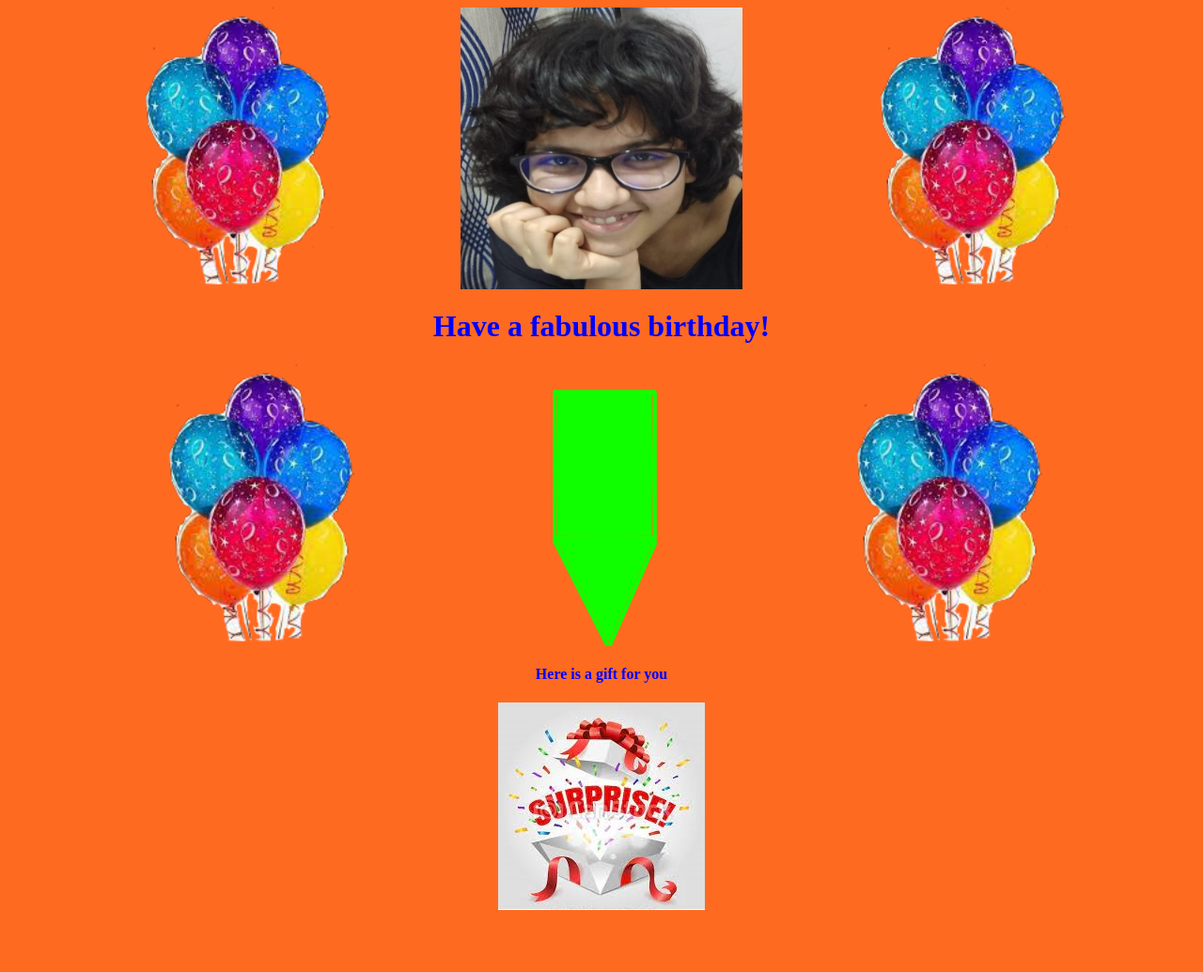
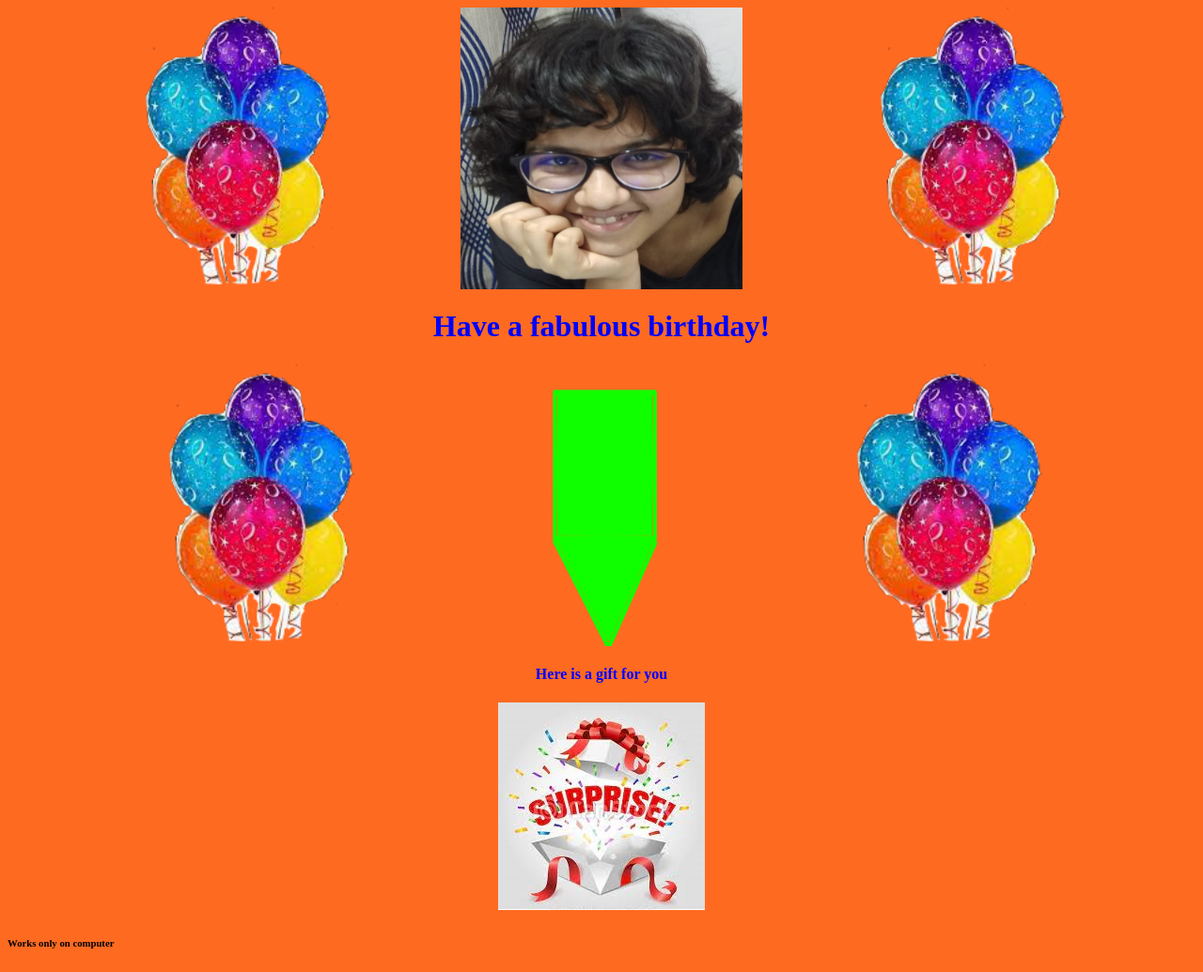
Before and after one commit to Shresth-Sharma/kuhu1, a plain HTML site: page index.html in a window 1280 px wide. Shown: the whole page at 94% size. Before the commit the page ends 981 px from the top, so only its background shows below. Drawn offline with Linux system fonts and the light colour scheme.

Commit message:
Update index.html

```diff
--- a/index.html
+++ b/index.html
@@ -25,6 +25,7 @@
   <div class="kuhu3">
     <a href="https://shresth-sharma.github.io/kuhu-ping-pong-1/"><img src="sur.png" /></a>
   </div>
+  <h6>Works only on computer</h6>
  </body>
 
 </html>
```
